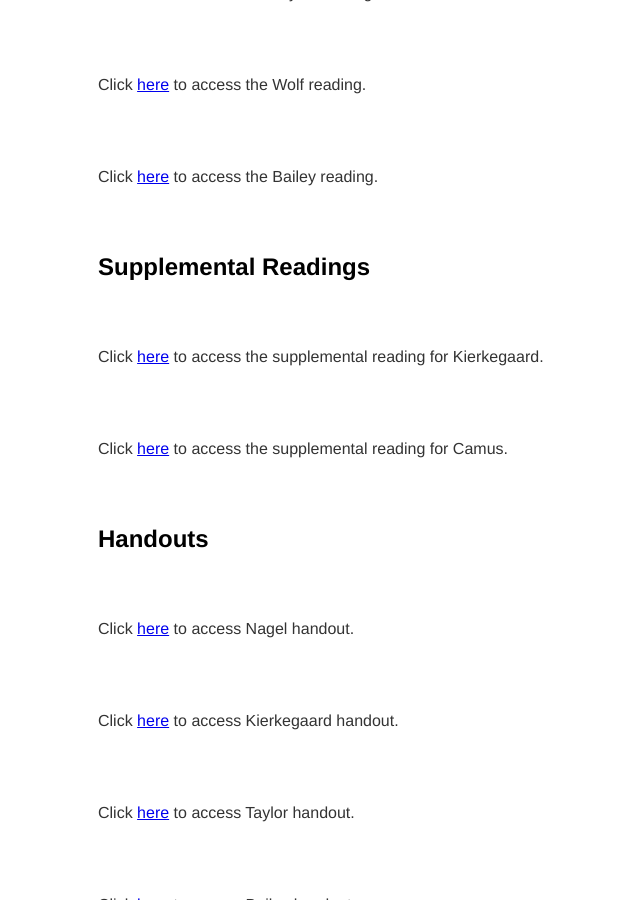
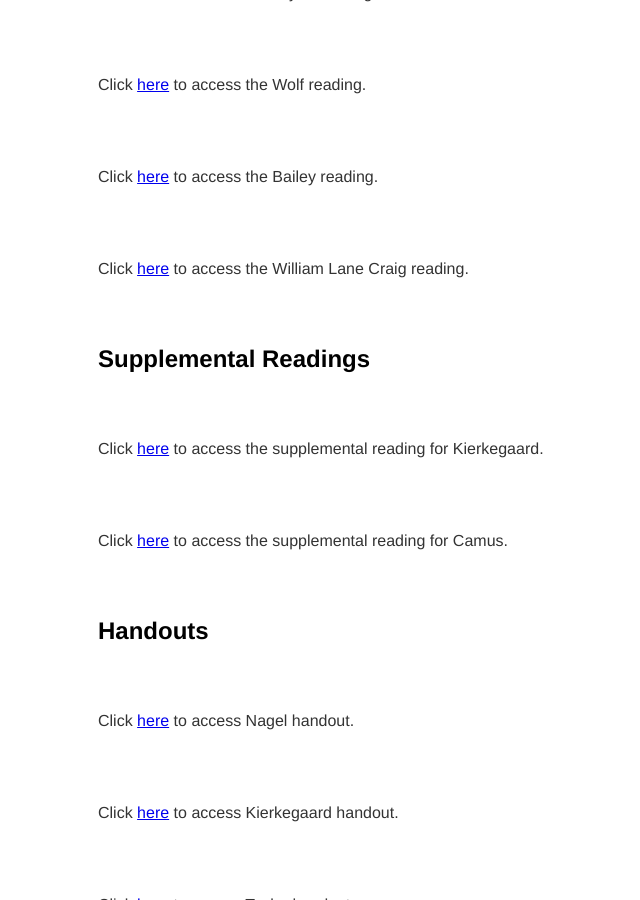
Before and after one commit to kevinjpatton/kevinjpatton.github.io, a Jekyll site: the page built from teaching/phil_1010/index.html, in a window 1280 px wide and 900 px high, scrolled down 1142 px. Shown: the whole window, without its empty margins (94-734 px from the left). Built offline with Jekyll 4.4.1, drawn with Linux system fonts in a browser that asks for light colours; Markdown is read by kramdown in place of the engine named in the settings.

Commit message:
Update index.html

```diff
--- a/teaching/phil_1010/index.html
+++ b/teaching/phil_1010/index.html
@@ -16,6 +16,7 @@ title: Teaching - Phil 1010
 <p>Click <a href="/teaching/phil_1010/Richard Taylor - The Meaning of Life.pdf" target="_blank">here</a> to access the Taylor reading.</p>
 <p>Click <a href="/teaching/phil_1010/Susan Wolf - The Meanings of Lives.pdf" target="_blank">here</a> to access the Wolf reading.</p>
 <p>Click <a href="/teaching/phil_1010/Richard Bailey - Meaning and Frankls Existential Psychiatry.pdf" target="_blank">here</a> to access the Bailey reading.</p>
+<p>Click <a href="William Lane Craig - Reasonable Faith.pdf" target="_blank">here</a> to access the William Lane Craig reading.</p>
 
 <h2>Supplemental Readings</h2>
 <p>Click <a href="https://iep.utm.edu/mean-ear/#SH2b" target="_blank">here</a> to access the supplemental reading for Kierkegaard.</p>
```
